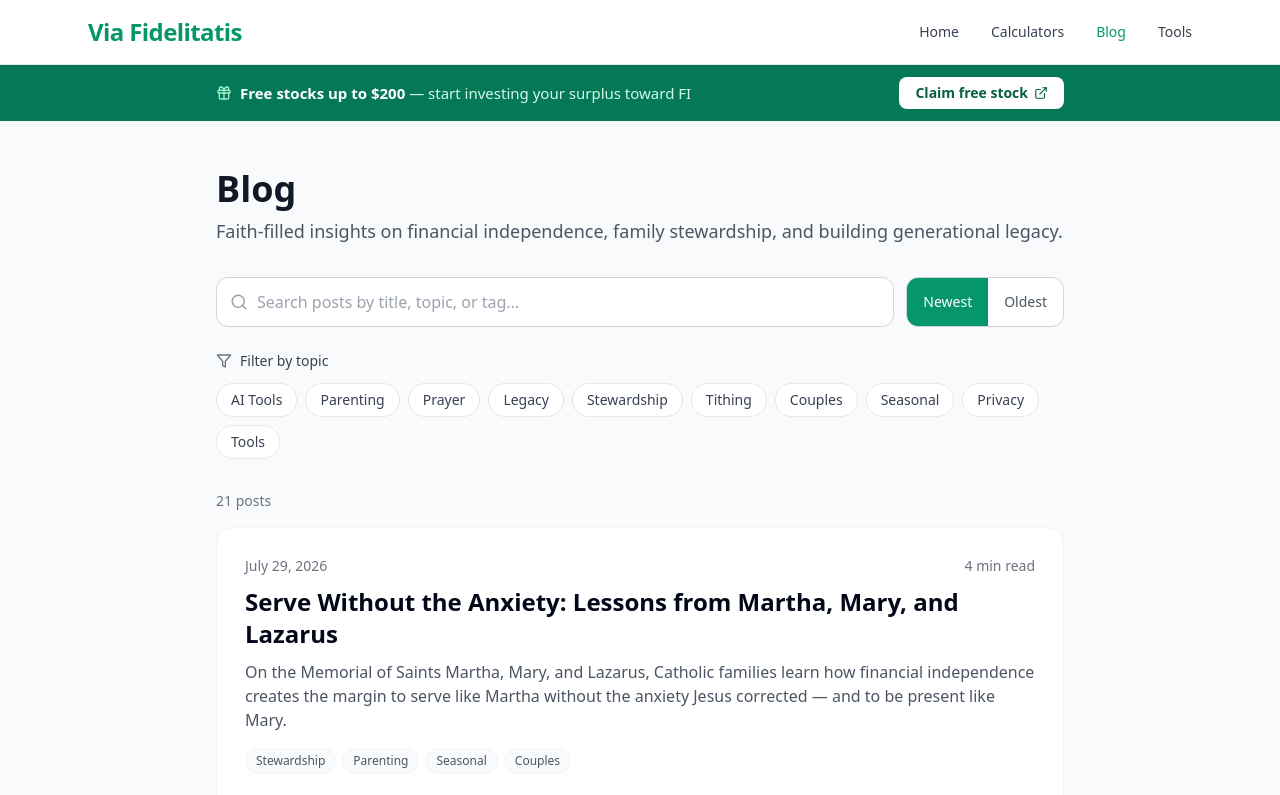
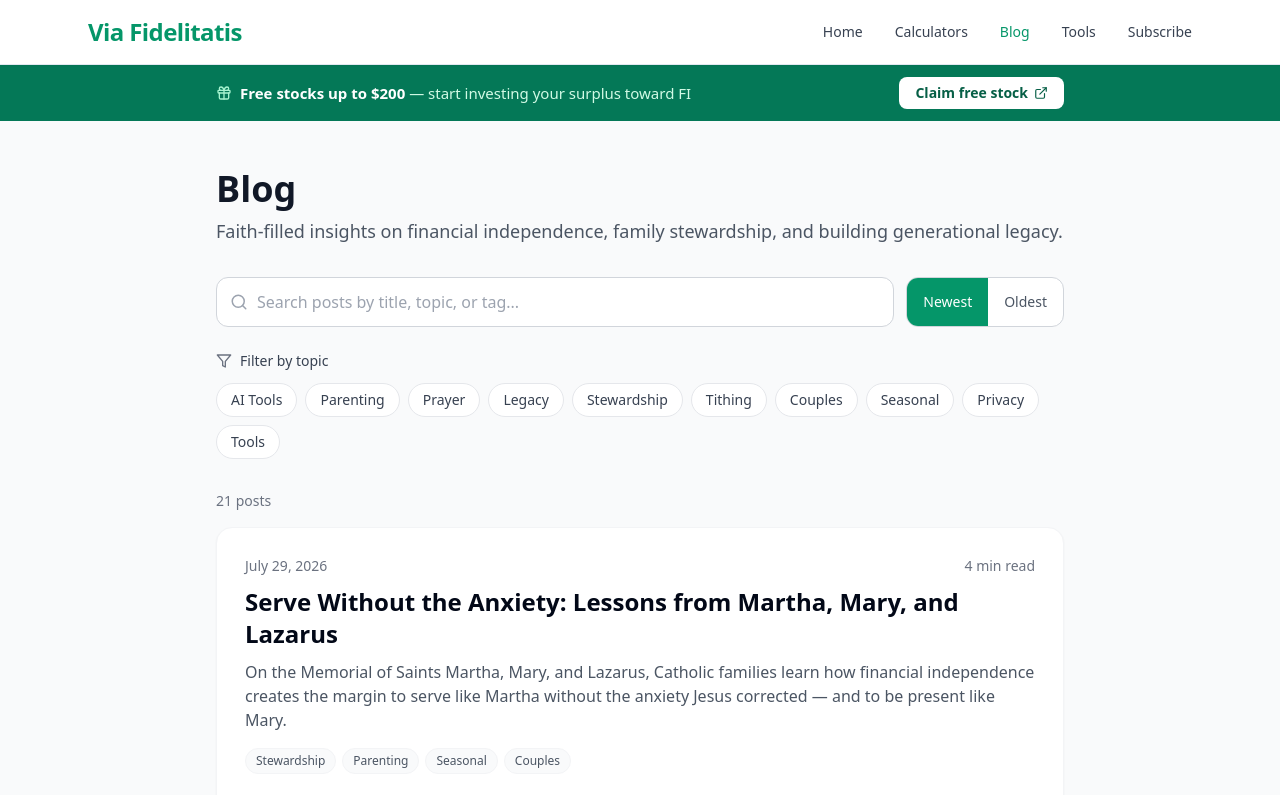
Before and after one commit to daughterpop/super-fi-calc, a React (Vite) app: page /blog in a window 1280 px wide. Shown: the top 795 px of the page. Built offline with nearby package versions, Linux system fonts and the light colour scheme.

Commit message:
Add Subscribe to main nav

```diff
--- a/src/components/SiteHeader.jsx
+++ b/src/components/SiteHeader.jsx
@@ -9,6 +9,7 @@ const NAV = [
   { to: '/calculators', label: 'Calculators' },
   { to: '/blog', label: 'Blog' },
   { to: '/tools', label: 'Tools' },
+  { to: '/subscribe', label: 'Subscribe' },
 ];
 
 function navActive(pathname, to) {
@@ -37,7 +38,7 @@ export default function SiteHeader({ showReferralStrip = true }) {
             <span className="sm:hidden text-sm tracking-tight">Via Fidelitatis</span>
             <span className="hidden sm:inline text-xl lg:text-2xl tracking-tight">Via Fidelitatis</span>
           </Link>
-          <div className="flex items-center gap-2.5 sm:gap-8 text-sm">
+          <div className="flex items-center gap-2.5 sm:gap-6 lg:gap-8 text-sm overflow-x-auto">
             {NAV.map(({ to, label }) => {
               const active = navActive(pathname, to);
               return (
```
